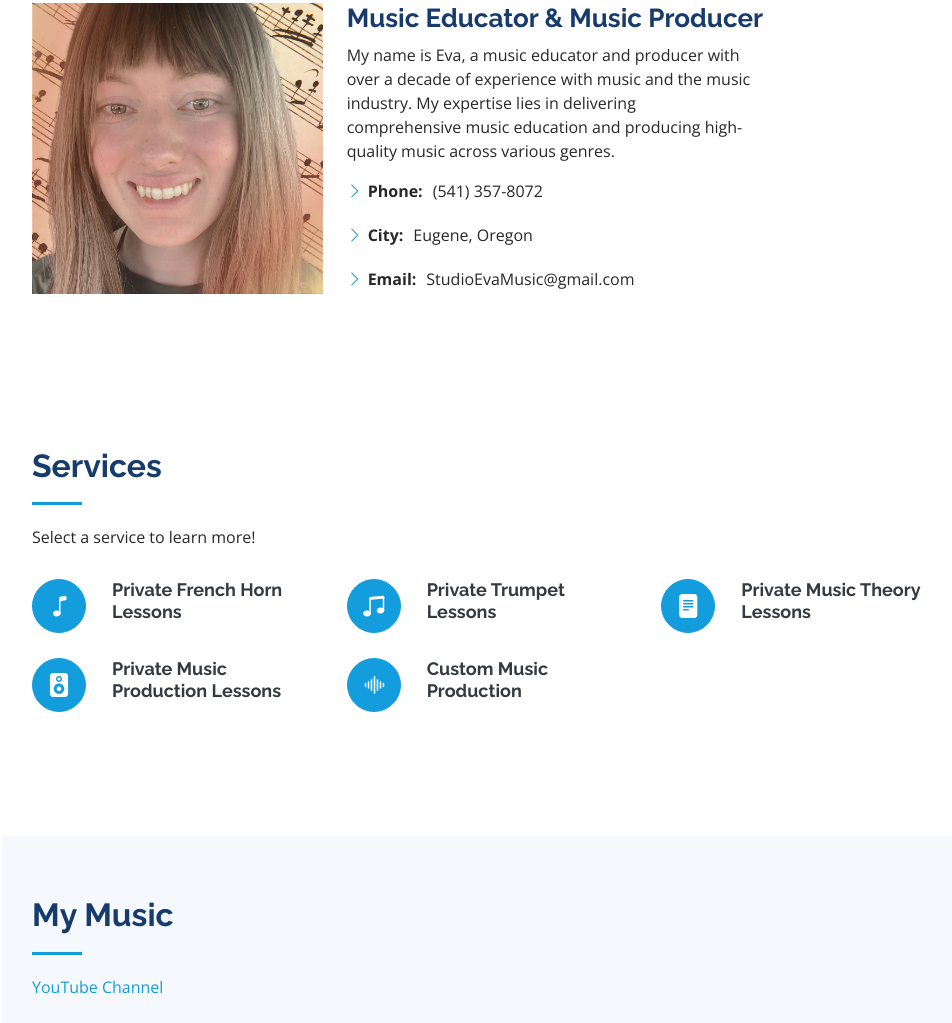
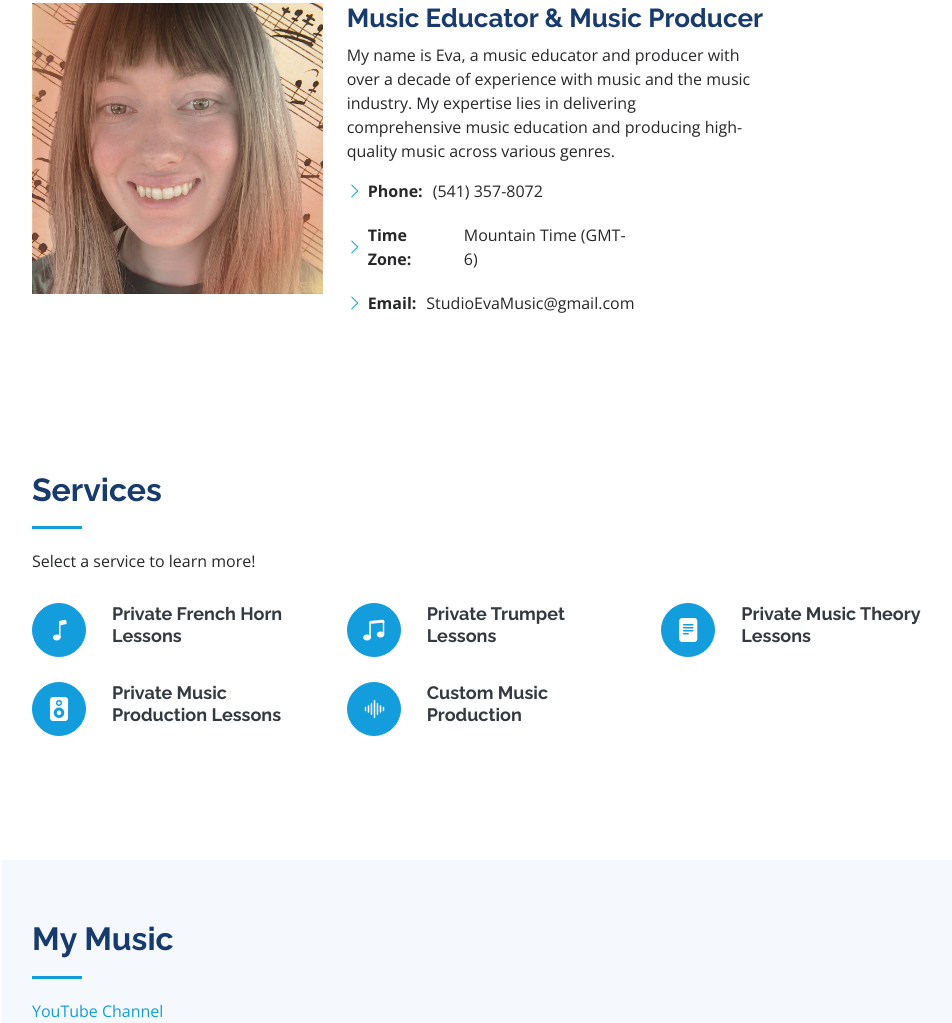
Before and after one commit to StudioEva/StudioEva.github.io, a plain HTML site: page index.html in a window 1280 px wide. Shown: the part 965-1988 px from the top of the page, without its empty margins (298-1250 px from the left). Drawn offline with nearby package versions, Linux system fonts and the light colour scheme.

Commit message:
Updated Location

```diff
--- a/index.html
+++ b/index.html
@@ -99,7 +99,7 @@
                                   <!-- <li><i class="bi bi-chevron-right"></i> <strong>Birthday:</strong> <span>25 July 2001</span></li> -->
                                   <!-- <li><i class="bi bi-chevron-right"></i> <strong>Website:</strong> <span>www.StudioEva.com</span></li> -->
                                   <li><i class="bi bi-chevron-right"></i> <strong>Phone:</strong> <span>(541) 357-8072</span></li>
-                                  <li><i class="bi bi-chevron-right"></i> <strong>City:</strong> <span>Eugene, Oregon</span></li>
+                                  <li><i class="bi bi-chevron-right"></i> <strong>Time Zone:</strong> <span>Mountain Time (GMT-6)</span></li>
                                   <li><i class="bi bi-chevron-right"></i> <strong>Email:</strong> <span>StudioEvaMusic@gmail.com</span></li>
                               </ul>
                           </div>
@@ -161,7 +161,7 @@
                   <div class="col-lg-4 col-md-6 icon-box" data-aos="fade-up" data-aos-delay="500">
                       <div class="icon"><i class="bi bi-soundwave"></i></div>
                       <h4 class="title"><a href="javascript:void(0);" data-service="customProduction" class="serviceLink">Custom Music Production</a></h4>
-                      <!-- <p class="description">Need demo tracks, or bespoke music for other projects?</p> -->
+                      <!-- <p class="description">Need bespoke music for a project?</p> -->
 
                       <h2></h2>
 
```
